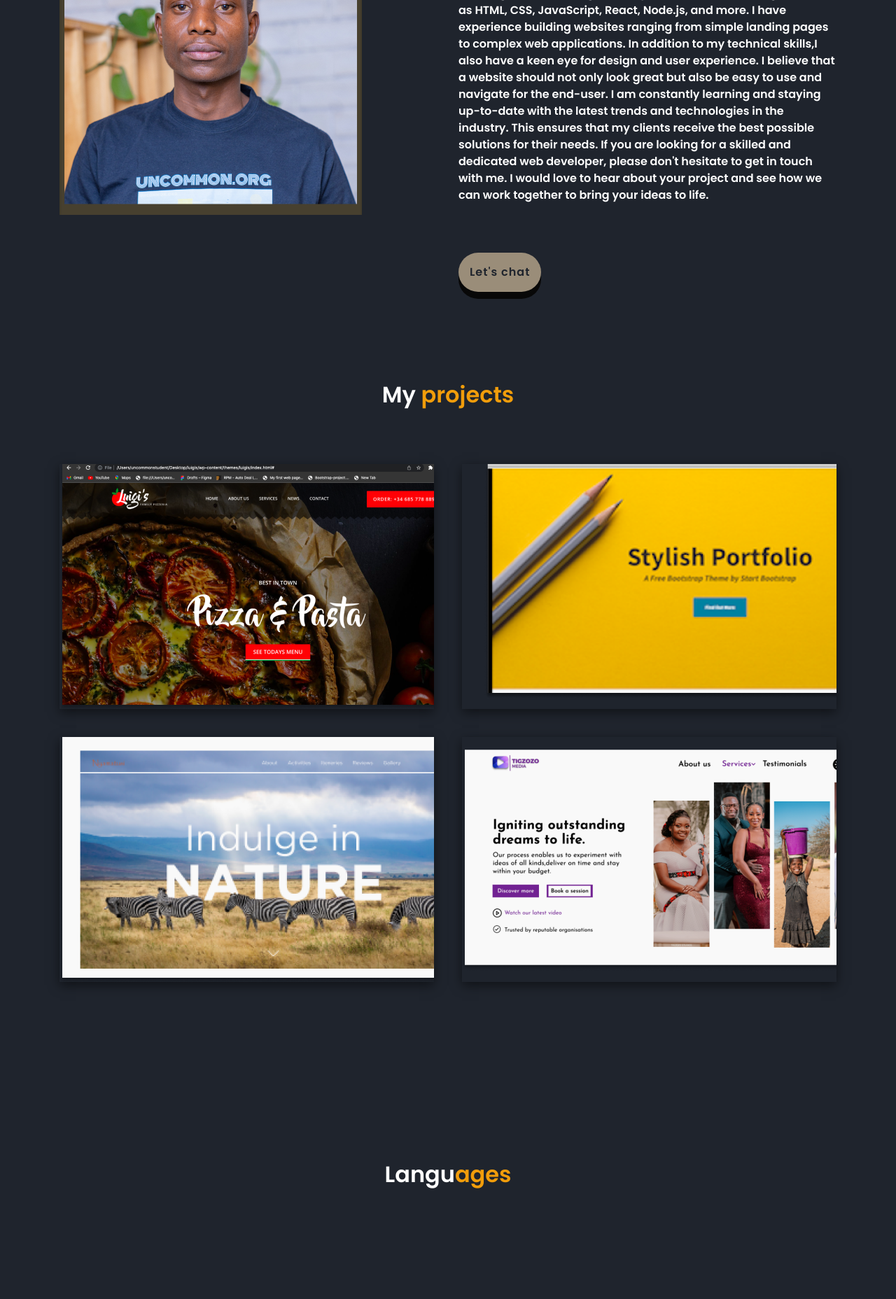
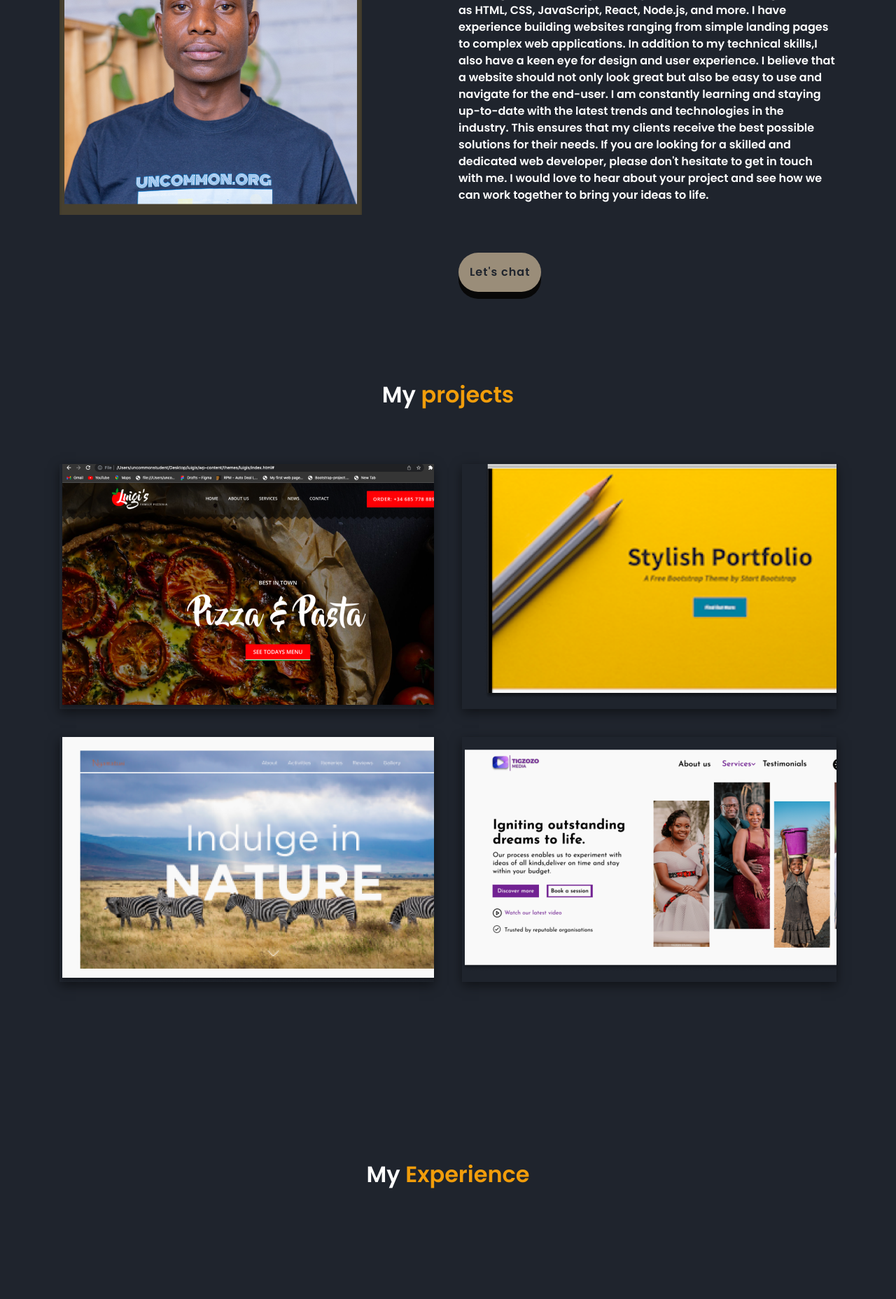
Before and after one commit to Toronga/MY-portfollio-dillon, a plain HTML site: page index.html in a window 1280 px wide. Shown: the part 1108-2964 px from the top of the page at 70% size. Drawn offline with nearby package versions, Linux system fonts and the light colour scheme; a web font is replaced by a local one.

Commit message:
first commit

```diff
--- a/index.html
+++ b/index.html
@@ -70,7 +70,7 @@
 <div class="about-content">
 <h2 class="heading">About  <span>Me</span> </h2>
 <h3>Web Developer</h3>
-<p>Hi there, my name is DIlllon Toronga and I am a web developer. I have always been passionate about technology and creating things, so web development was a natural fit for me.
+<p>Hi there, my name is DIllon Toronga and I am a web developer. I have always been passionate about technology and creating things, so web development was a natural fit for me.
   I specialize in creating websites using a variety of tools and technologies such as HTML, CSS, JavaScript, React, Node.js, and more. I have experience building websites ranging from simple landing pages to complex web applications.
   In addition to my technical skills,I also have a keen eye for design and user experience. I believe that a website should not only look great but also be easy to use and navigate for the end-user.
   I am constantly learning and staying up-to-date with the latest trends and technologies in the industry. This ensures that my clients receive the best possible solutions for their needs.
@@ -141,7 +141,7 @@
 
   <!------Languages-------->
   <section id="languages">
-    <h2 class="heading2">Langu<span>ages</span></h2>
+    <h2 class="heading2">My  <span>Experience</span></h2>
     <div class="container fluid">
     <div class="row">
 
```
